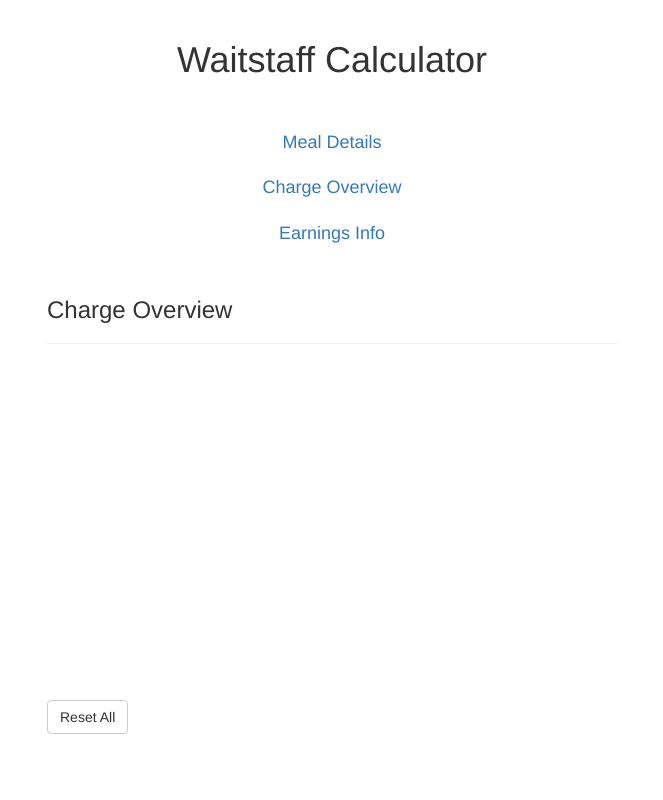
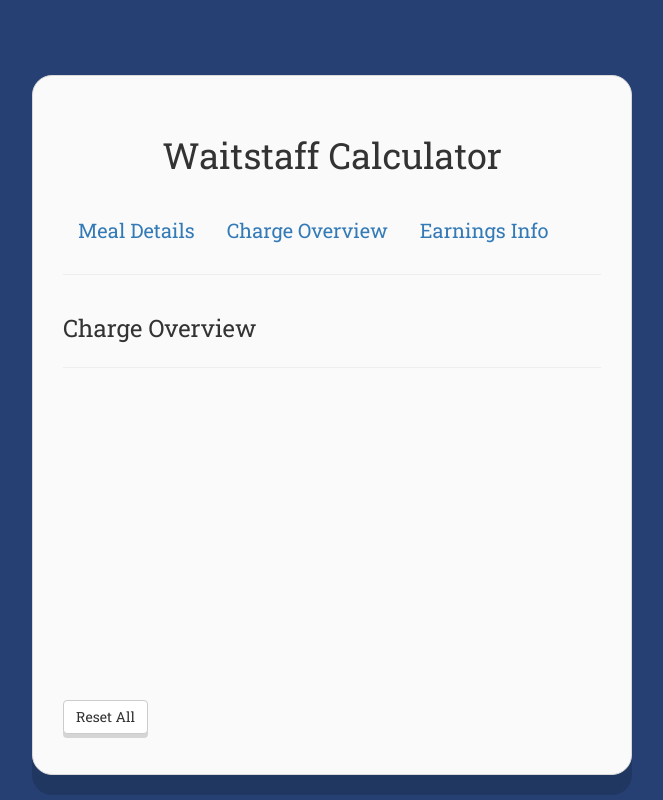
Before and after one commit to bpinali/waitstaff-calculator, a plain HTML site: page index.html at #/charges in a window 1280 px wide. Shown: the whole page, without its empty margins (308-971 px from the left). Drawn offline with nearby package versions, Linux system fonts and the light colour scheme; some packages are replaced by stand-ins of ours.

Commit message:
Updated look and feel, added global reset functionality, removed form validation

```diff
--- a/css/styles.css
+++ b/css/styles.css
@@ -1,14 +1,38 @@
+body {
+  font-family: 'Roboto Slab', serif;
+  background-color: #264073;
+}
 h1 {
-  margin: 40px 0 40px 0;
+  margin: 30px 0 30px 0;
+}
+h3 {
+  margin-bottom: 25px;
 }
 .container {
   width: 600px;
+  height: 700px;
+  border: 1px solid #d9d9d9;
+  background-color: #fafafa;
+  padding: 30px;
+  margin-top: 75px;
+  -webkit-border-radius: 20px;
+-moz-border-radius: 20px;
+border-radius: 20px;
+-webkit-box-shadow: 0px 20px 0px 0px rgba(0,0,0,0.15);
+-moz-box-shadow: 0px 20px 0px 0px rgba(0,0,0,0.15);
+box-shadow: 0px 20px 0px 0px rgba(0,0,0,0.15);
 }
 .meal-details, .charge-overview, .earnings-info {
   margin-top: 40px;
 }
-ul {
-  font-size: 18px;
+.nav-pills>li>a {
+  font-size: 20px;
+}
+.btn {
+  -webkit-box-shadow: 0px 4px 0px 0px rgba(0,0,0,0.15);
+  -moz-box-shadow: 0px 4px 0px 0px rgba(0,0,0,0.15);
+  box-shadow: 0px 4px 0px 0px rgba(0,0,0,0.15);
+  margin-right: 10px;
 }
 .error {
   color: red;
--- a/index.html
+++ b/index.html
@@ -2,7 +2,7 @@
 <html lang="en" ng-app="waitstaff">
 
 <head>
-    <link href='https://fonts.googleapis.com/css?family=Open+Sans' rel='stylesheet' type="text/css">
+    <link href='https://fonts.googleapis.com/css?family=Roboto+Slab' rel='stylesheet' type='text/css'>
     <link rel="stylesheet" href="https://maxcdn.bootstrapcdn.com/bootstrap/3.3.6/css/bootstrap.min.css" type="text/css">
     <link rel="stylesheet" href="css/styles.css" type="text/css">
     <meta name="viewport" content="width=device-width, initial-scale=1.0">
@@ -14,11 +14,14 @@
     <div class="container text-center">
         <h1>Waitstaff Calculator</h1>
         </header>
-        <ul class="nav nav-inline" ng-controller="navControl">
+        <div class="navigation">
+        <ul class="nav nav-pills" ng-controller="navControl">
             <li><a href="#/details">Meal Details</a></li>
             <li><a href="#/charges">Charge Overview</a></li>
             <li><a href="#/earnings">Earnings Info</a></li>
         </ul>
+      </div>
+      <hr>
         <!--<div class="nav" ng-controller="navControl">
               <ul>
                   <li><a href="#/details">Meal Details</a></li>
@@ -33,7 +36,7 @@
 
         </div>
         <footer>
-            <div class="reset">
+            <div class="reset" ng-controller="resetController">
                 <button class="btn btn-default" ng-click="resetVariables()">Reset All</button>
             </div>
         </footer>
--- a/scripts/app.js
+++ b/scripts/app.js
@@ -46,7 +46,7 @@ app.service('dataService', function() {
             mealData = {
                 earningsTipTotal: 0,
                 mealCount: 0,
-                earningsAvgTip: 0,
+                earningsAvgTip: 0
             };
         }
     };
```
Also changed, not shown: partials/charges.html (+0 -4 lines), partials/details.html (+2 -3 lines).
